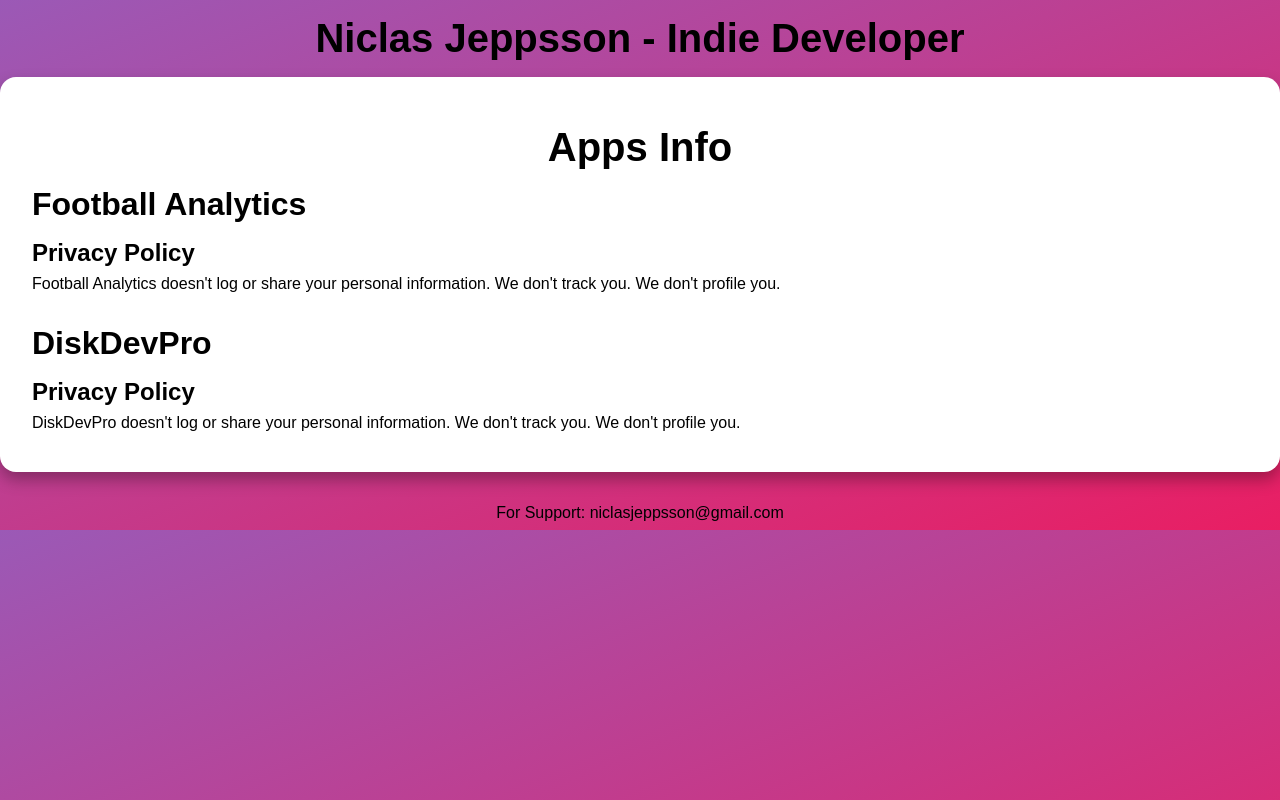
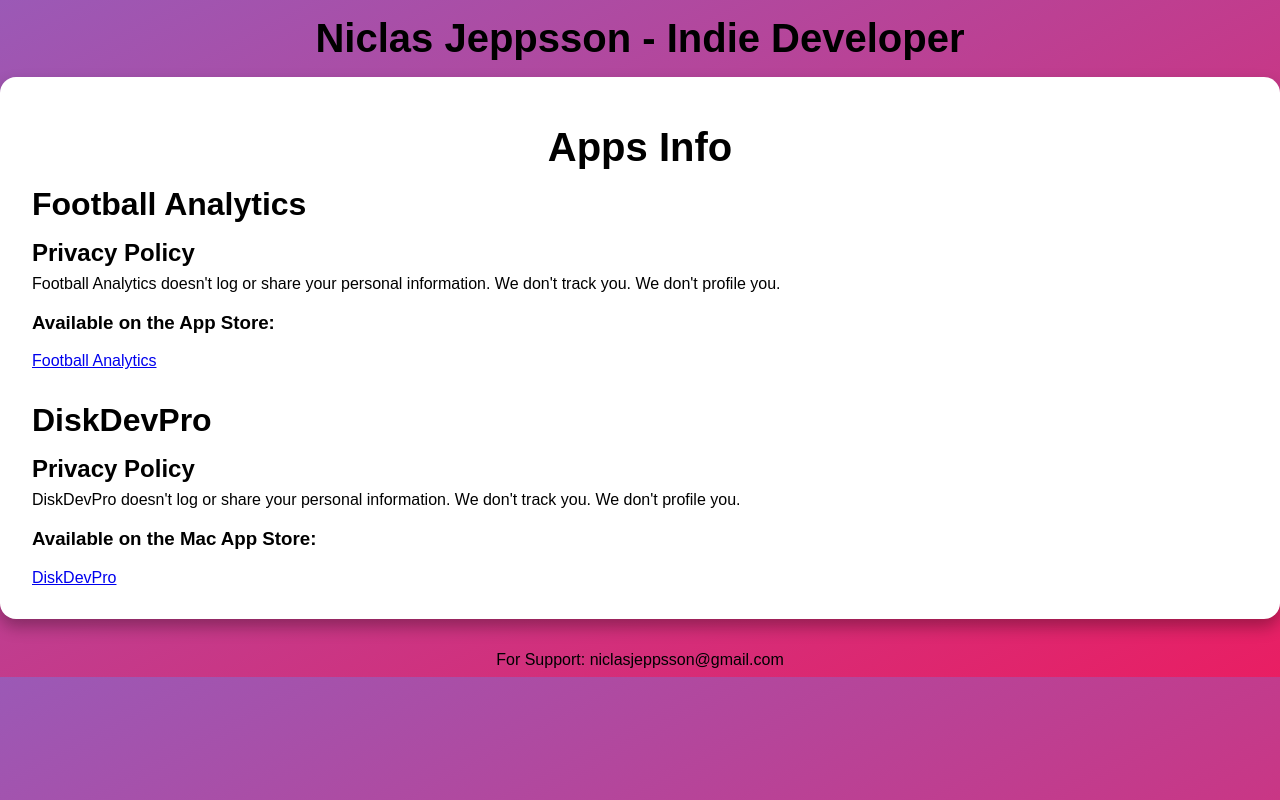
Before and after one commit to Sockerjam/sockerjam.github.io, a plain HTML site: page index.html in a window 1280 px wide. Drawn offline with Linux system fonts and the light colour scheme.

Commit message:
Update index.html

```diff
--- a/index.html
+++ b/index.html
@@ -64,11 +64,15 @@
           <h2>Football Analytics</h2>
           <h4>Privacy Policy</h4>
           <p>Football Analytics doesn't log or share your personal information. We don't track you. We don't profile you.</p>
+          <h3>Available on the App Store:</h3>
+          <a href="https://apps.apple.com/gb/app/football-analytics/id1672013524">Football Analytics</a>
         </article>
         <article>
           <h2>DiskDevPro</h2>
           <h4>Privacy Policy</h4>
           <p>DiskDevPro doesn't log or share your personal information. We don't track you. We don't profile you.</p>
+           <h3>Available on the Mac App Store:</h3>
+          <a href="https://apps.apple.com/gb/app/diskdevpro/id6447977360?mt=12">DiskDevPro</a>
         </article>
       </section>
     </main>
```
